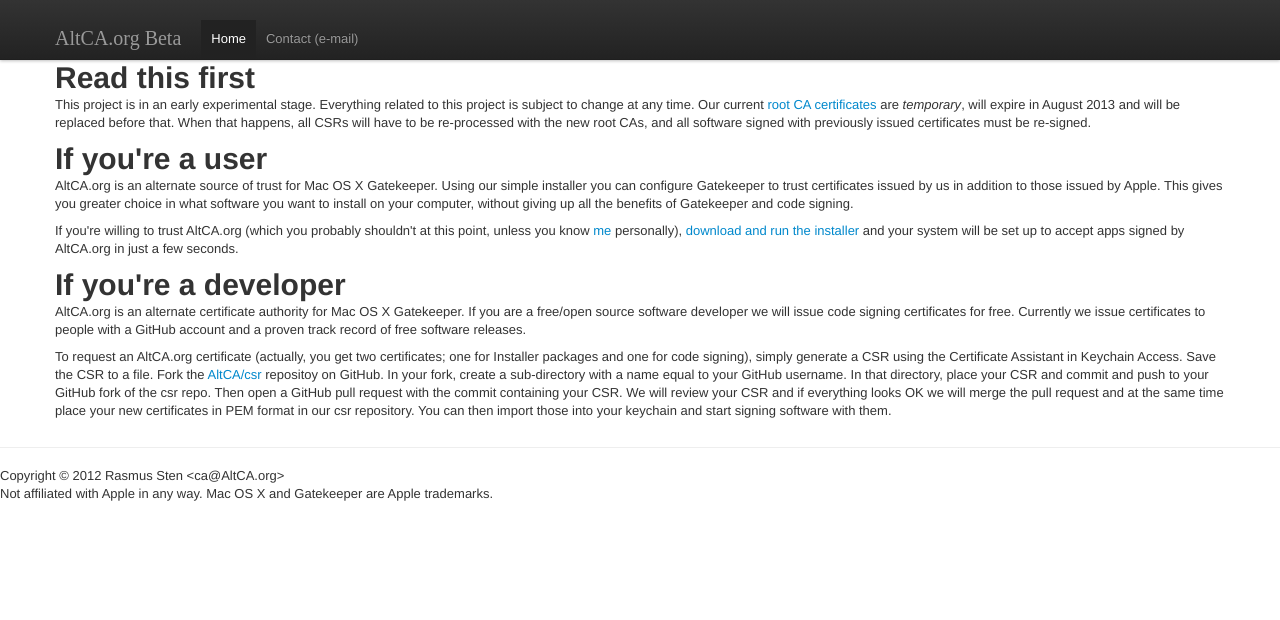
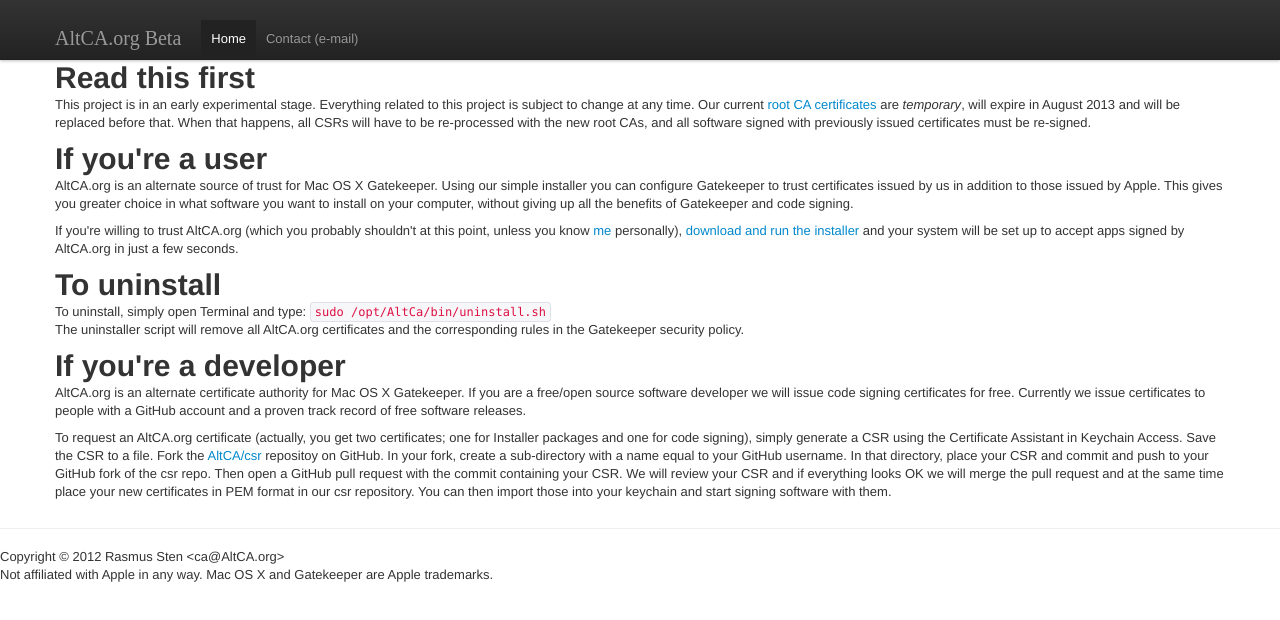
Before and after one commit to AltCA/www, a plain HTML site: page index.html in a window 1280 px wide. Drawn offline with nearby package versions, Linux system fonts and the light colour scheme.

Commit message:
add uninstall instructions

```diff
--- a/index.html
+++ b/index.html
@@ -63,6 +63,15 @@
 	If you're willing to trust AltCA.org (which you probably shouldn't at this point, unless you know <a href="http://dll.nu/">me</a> personally),
 	<a href="AltCA.pkg">download and run the installer</a> and your system will be set up to accept apps signed by AltCA.org in just a few seconds.
       </p>
+      <h1>To uninstall</h1>
+      <p>
+	To uninstall, simply open Terminal and type:
+	<code>
+	  sudo /opt/AltCa/bin/uninstall.sh
+	</code>
+	<br>
+	The uninstaller script will remove all AltCA.org certificates and the corresponding rules in the Gatekeeper security policy.
+      </p>
       <h1>If you're a developer</h1>
       <p>AltCA.org is an alternate certificate authority for Mac OS X Gatekeeper. If you are a free/open source software developer we will
 	issue code signing certificates for free. Currently we issue certificates to people with a GitHub account and a proven track record
```
